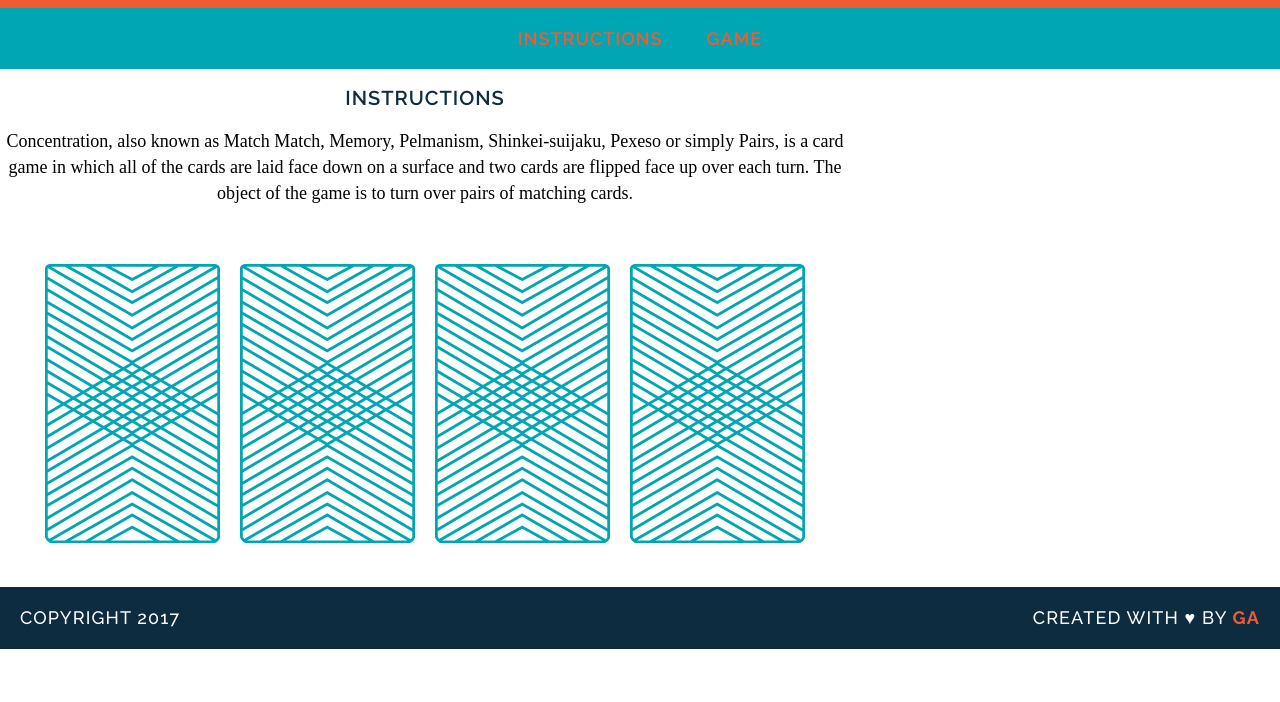
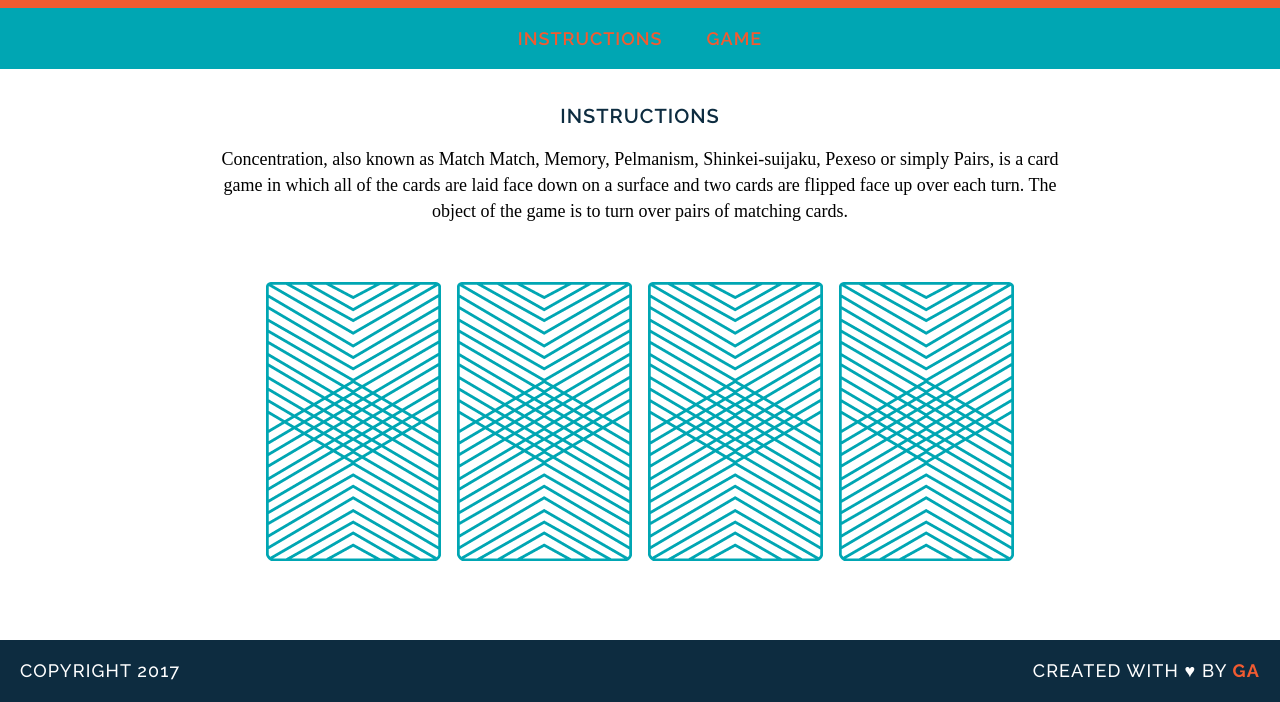
Before and after one commit to sharonnemzer/wdi-fundamentals-memorygame, a plain HTML site: page memory_game/index.html in a window 1280 px wide. Shown: the part 105-807 px from the top of the page. Drawn offline with Linux system fonts and the light colour scheme; a web font is replaced by a local one.

Commit message:
created game logic

```diff
--- a/memory_game/css/style.css
+++ b/memory_game/css/style.css
@@ -57,7 +57,7 @@ p {
 
 main {
   width: 850px;
-  margin: 35px, auto;
+  margin: 35px auto;
 }
 
 img {margin: 40px 8px;
--- a/memory_game/index.html
+++ b/memory_game/index.html
@@ -17,13 +17,8 @@
       <p>Concentration, also known as Match Match, Memory, Pelmanism, Shinkei-suijaku, Pexeso or simply Pairs,
         is a card game in which all of the cards are laid face down on a surface and two cards are flipped face up
         over each turn. The object of the game is to turn over pairs of matching cards.</p>
-<div>
-  <img src="images/back.png" alt="Queen of Diamonds">
-  <img src="images/back.png" alt="Queen of Hearts">
-  <img src="images/back.png" alt="King of Diamonds">
-  <img src="images/back.png" alt="King of Hearts">
+<div id="game-board" class="board clearfix"></div>
 </main>
-</div>
 <script src="js/main.js"></script>
 </body>
 
--- a/memory_game/js/main.js
+++ b/memory_game/js/main.js
@@ -19,29 +19,37 @@ var cards = [
   suit: "diamonds",
   cardImage: "images/king-of-diamonds.png"
 }
-
 ];
 var cardsInPlay = [];
 
 var checkForMatch = function () {
-if (cardsInPlay[0] === cardsInPlay[1]) {
- console.log("You found a match!");
-} else {
-console.log("Sorry, try again.");
+  if (cardsInPlay[0] === cardsInPlay[1]) {
+   alert("You found a match!");
+  } else {
+    alert("Sorry, try again.");
+  }
+};
+var flipCard = function () {
+  cardId = this.getAttribute('data-id');
+  console.log(cardId);
+  console.log("User flipped " + cards[cardId].rank);
+  cardsInPlay.push(cards[cardId].rank);
+  this.setAttribute('src', cards[cardId].cardImage);
+  console.log(cards[cardId].cardImage);
+  console.log(cards[cardId].suit);
+  if (cardsInPlay.length === 2) {
+   checkForMatch();
+   cardsInPlay = [];
+ }
+};
+
+var createBoard = function () {
+  for (var i = 0; i < cards.length; i++) {
+    var cardElement = document.createElement('img');
+    cardElement.setAttribute('src', 'images/back.png');
+    cardElement.setAttribute('data-id', i);
+    cardElement.addEventListener('click', flipCard);
+    document.getElementById('game-board').appendChild(cardElement);
 }
 };
-var flipCard = function (cardId) {
- console.log("User flipped " + cards[cardId].rank);
- cardsInPlay.push(cards[cardId].rank);
- console.log(cards[cardId].cardImage);
- console.log(cards[cardId].suit);
- if (cardsInPlay.length === 2 && cardsInPlay[0] === cardsInPlay[1])
-    {
-  alert("You found a match!");
-} else {
-  alert("Sorry, try again.");
-checkForMatch()};
-};
-
-flipCard(0);
-flipCard(2);
+createBoard();
```
